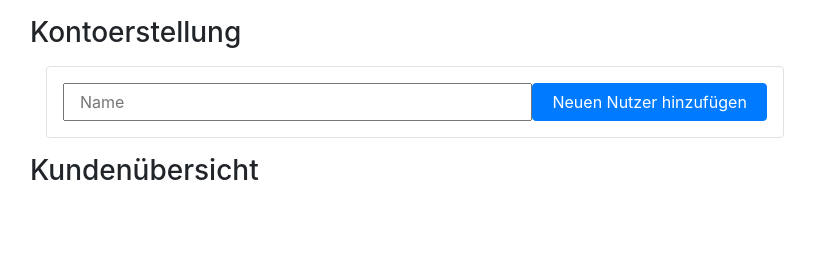
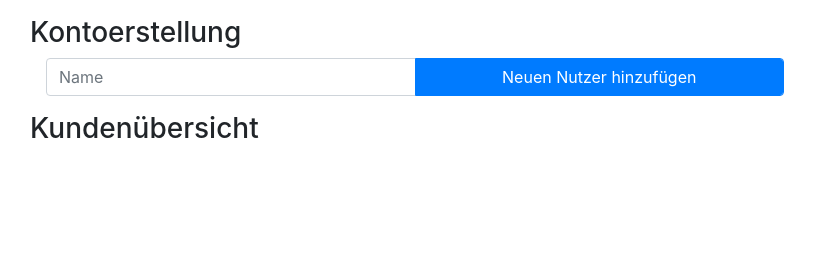
Before and after one commit to AuViI/wms, a plain HTML site: page resources/admin/users.html in a window 1280 px wide. Shown: the whole page, without its empty margins (225-1040 px from the left). Drawn offline with nearby package versions, Linux system fonts and the light colour scheme; no server answers.

Commit message:
prettier user create

```diff
--- a/resources/admin/userapi.js
+++ b/resources/admin/userapi.js
@@ -305,14 +305,14 @@ function build_user_list(elem) {
 
 function build_add_user(elem) {
 	let row = document.createElement("div");
-	row.classList.add("row", "mx-3");
+	row.classList.add("input-group", "px-3");
 	let name = document.createElement("input");
 	name.type = "text";
 	name.placeholder = "Name";
-	name.classList.add("col-8");
+	name.classList.add("form-control");
 	let addbtn = document.createElement("button");
 	addbtn.appendChild(document.createTextNode("Neuen Nutzer hinzufügen"));
-	addbtn.classList.add("btn", "btn-primary", "col-4");
+	addbtn.classList.add("btn", "btn-primary", "form-control");
 	addbtn.onclick = () => {
 		addbtn.disabled = true;
 		window.setTimeout(()=>{addbtn.disabled = false;}, 9000);
--- a/resources/admin/users.html
+++ b/resources/admin/users.html
@@ -29,9 +29,9 @@
     </script>
     <div id="all" class="container">
 		<h3 class="mt-3">Kontoerstellung</h3>
-		<div id="user_add_container" class="m-3 py-3 border rounded"></div>
+		<div id="user_add_container"></div>
 		<h3 class="mt-3">Kundenübersicht</h3>
-		<div id="user_edit_container" class="d-none"></div>
+		<div id="user_edit_container"></div>
 		<div class="list-group m-3" id="users"></div>
     </div>
 	<script>
```
